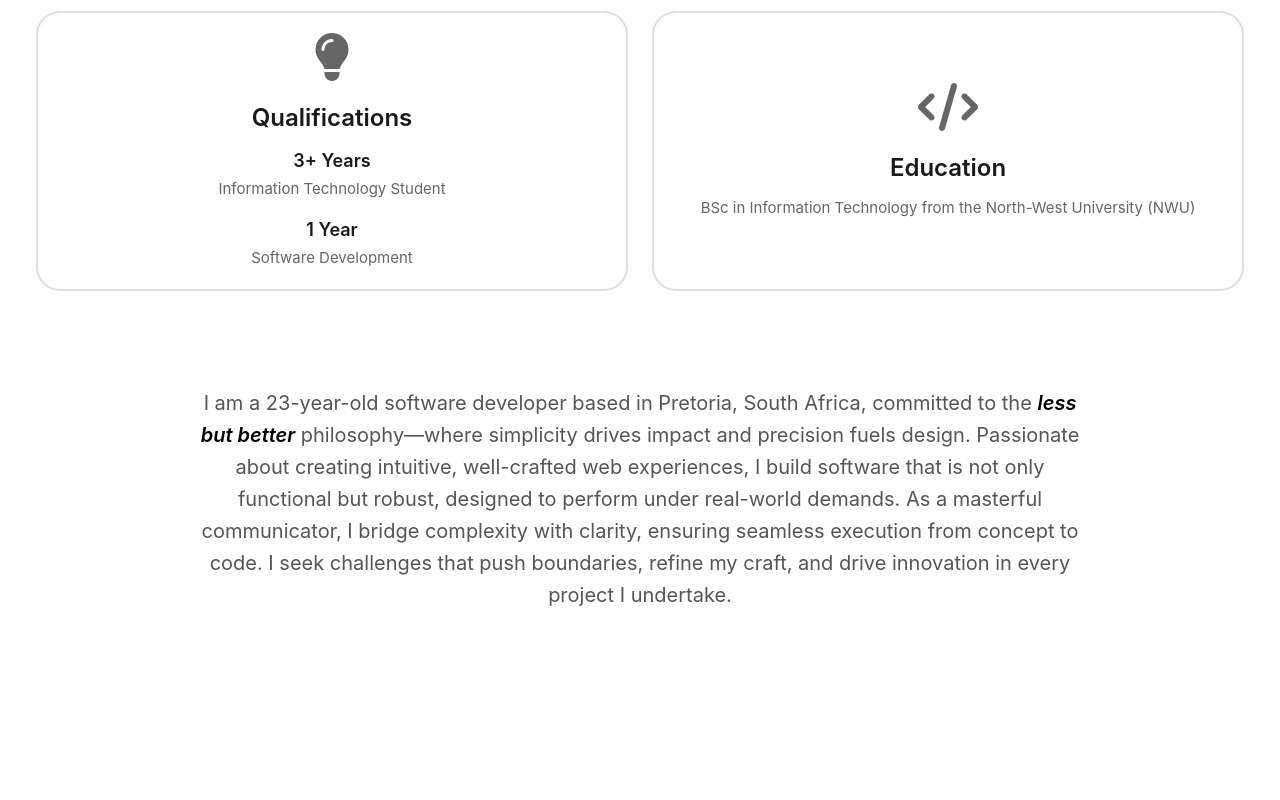
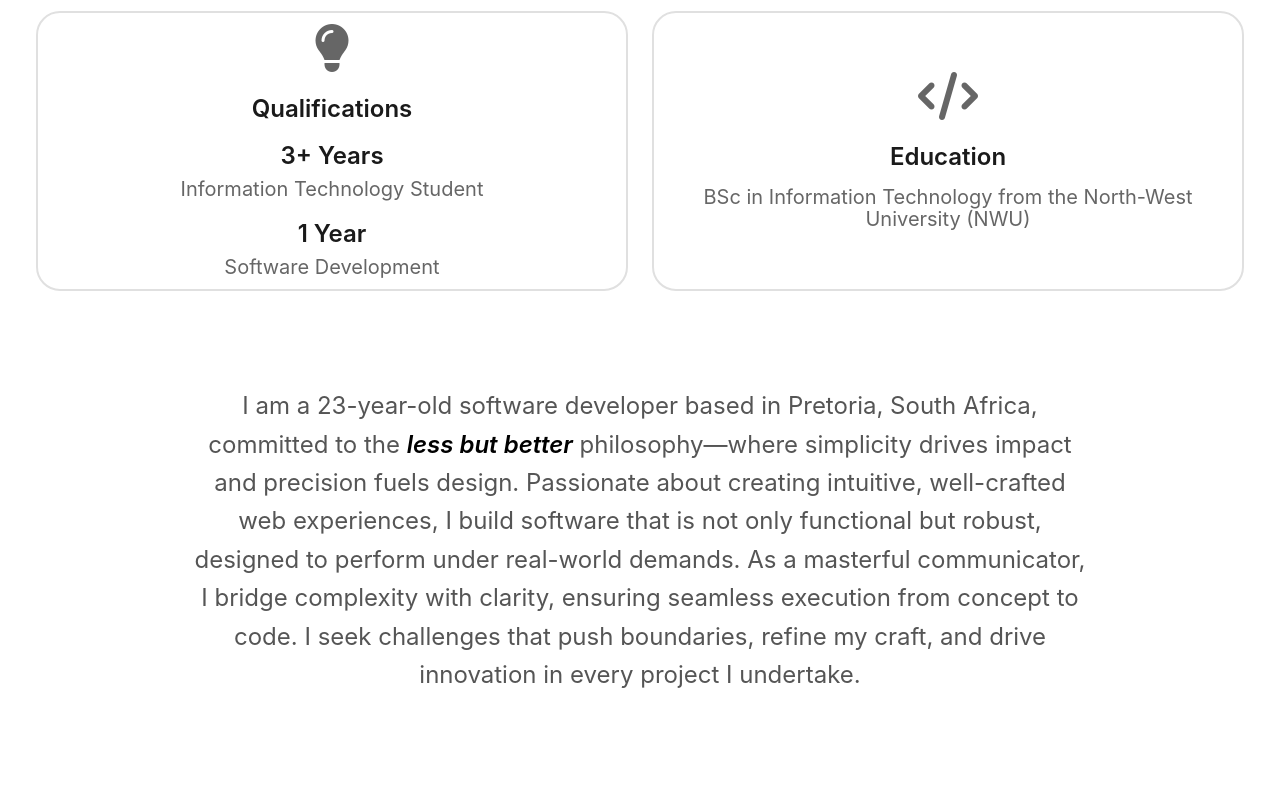
Before and after one commit to Robotbino/PorfolioWebsite, an Angular app: page /home in a window 1280 px wide. Shown: the part 1240-2040 px from the top of the page. Built offline with nearby package versions, Linux system fonts and the light colour scheme.

Commit message:
Fixing font sizing

```diff
--- a/src/app/landingpage/landingpage.component.css
+++ b/src/app/landingpage/landingpage.component.css
@@ -235,7 +235,7 @@ em{
 
 .about-text {
   max-width: var(--max-width-content);
-  font-size: var(--font-size-lg);
+  font-size: var(--font-size-xl);
   line-height: 1.6;
   color: var(--color-text-secondary);
   text-align: center;
@@ -299,14 +299,14 @@ em{
 
 .card-item-title {
   font-weight: var(--font-weight-semibold);
-  font-size: var(--font-size-md);
+  font-size: var(--font-size-xl);
   color: var(--color-text-primary);
 }
 
 .card-item-text {
-  font-size: var(--font-size-sm);
+  font-size: var(--font-size-lg);
   color: var(--color-text-tertiary);
-  line-height: var(--line-height-normal);
+  line-height: var(--line-height-tight);
 }
 
 /* ============================================
--- a/src/app/landingpage/landingpage.component.html
+++ b/src/app/landingpage/landingpage.component.html
@@ -111,7 +111,7 @@
 
     <p class="about-text">
       I am a 23-year-old software developer based in Pretoria, South Africa, committed to the
-      <em>less but better</em> philosophy—where simplicity drives impact and precision fuels design.
+      <em style="font-size: x-large;">less but better</em> philosophy—where simplicity drives impact and precision fuels design.
       Passionate about creating intuitive, well-crafted web experiences, I build software that is
       not only functional but robust, designed to perform under real-world demands. As a masterful
       communicator, I bridge complexity with clarity, ensuring seamless execution from concept to
```
